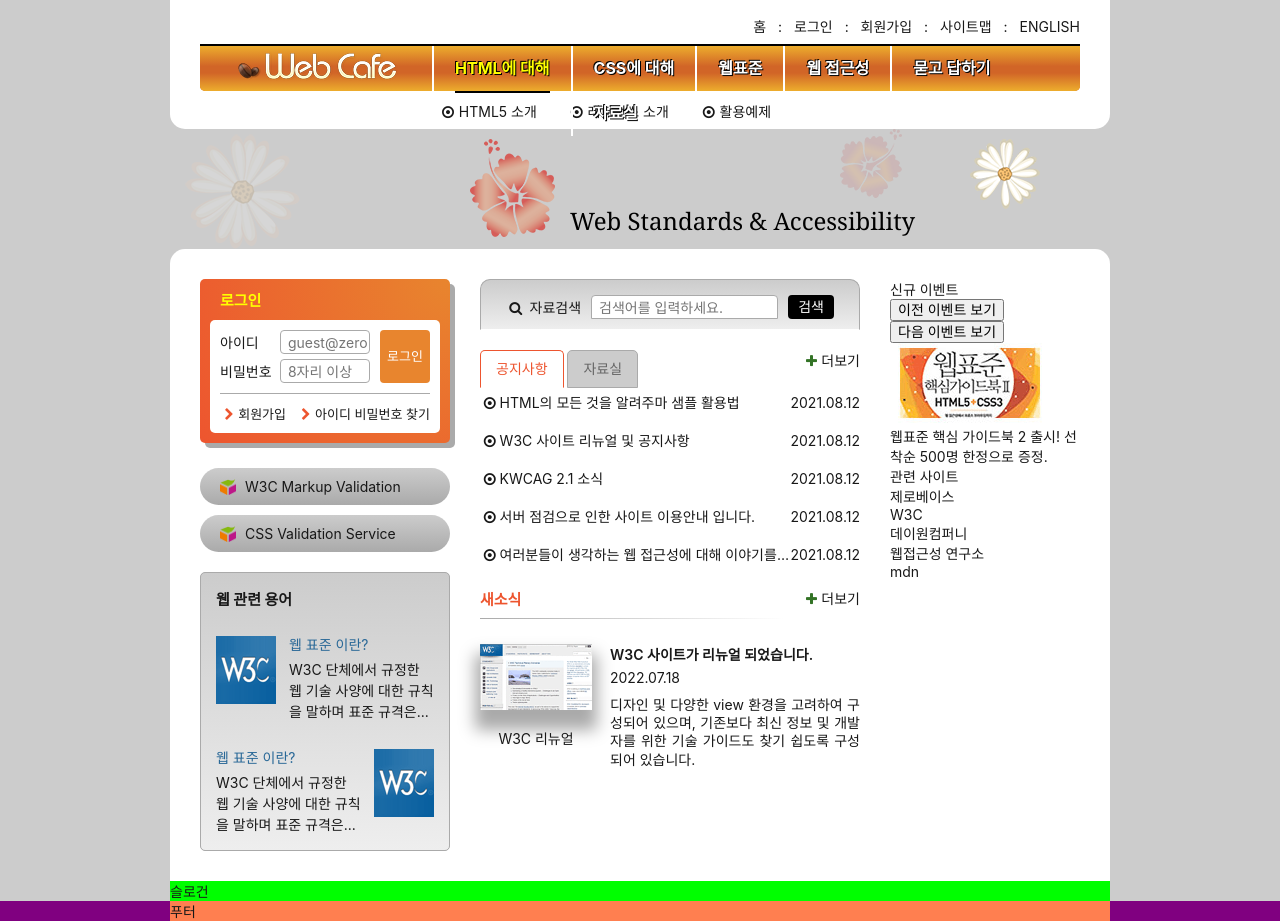
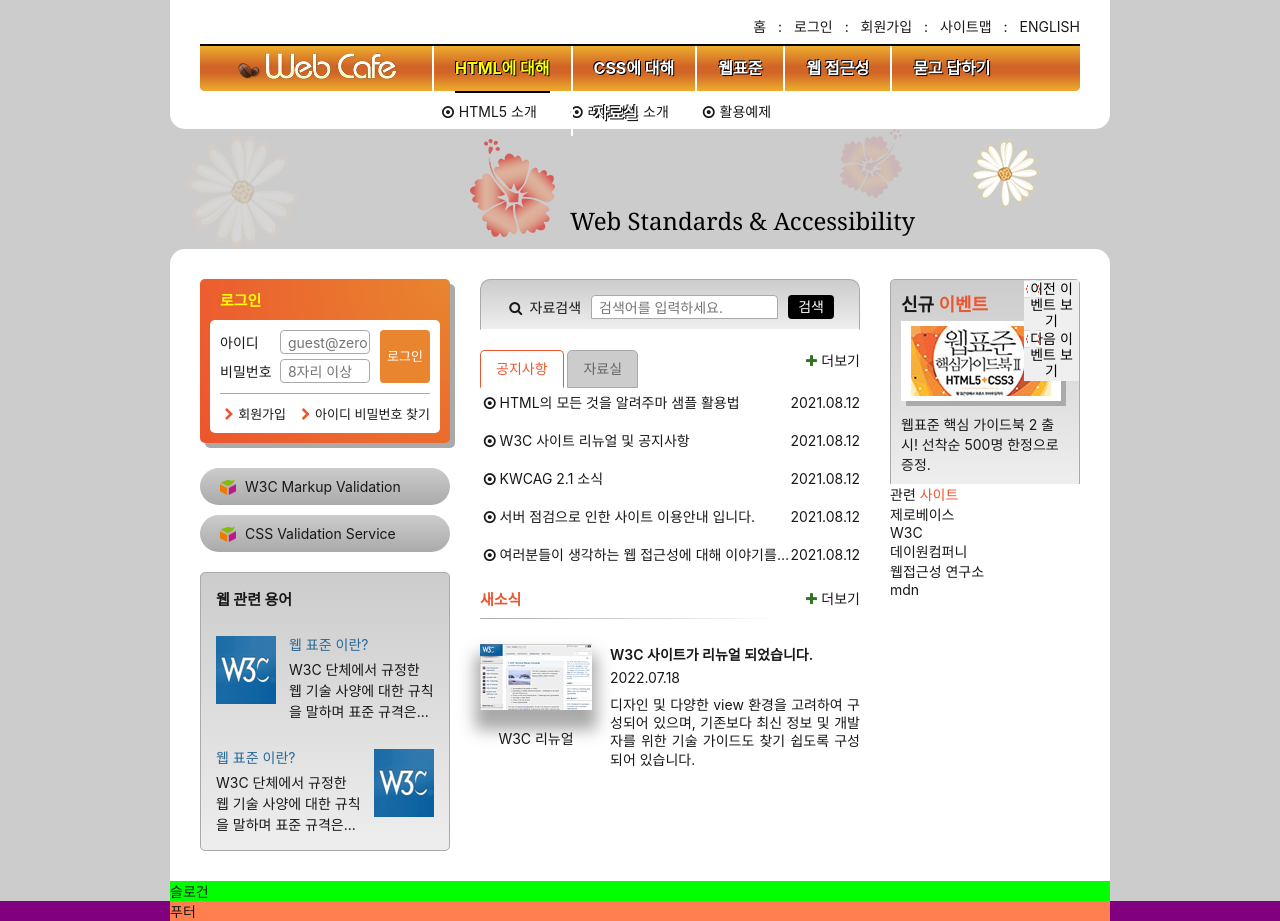
Before and after one commit to GuRaBang/zeroConnecTo, a website: page HTML5/index.html in a window 1280 px wide. Drawn offline with Linux system fonts and the light colour scheme; a web font is replaced by a local one.

Commit message:
혼자 신규이벤트

```diff
--- a/HTML5/css/index.css
+++ b/HTML5/css/index.css
@@ -666,6 +666,51 @@
   padding: 8px;
 }
 
+.event {
+  background: #ccc linear-gradient(to bottom, #ccc, #eee);
+  padding-top: 10px;
+  position: relative;
+  padding: 10px 10px;
+  border: 1px solid #aaa;
+  border-bottom: transparent;
+  border-radius: 5px 5px 0 0;
+}
+
+.event-title {
+  font-size: 18px;
+  padding-bottom: 5px;
+  font-weight: 700;
+}
+
+.accent-color{
+  color: #ed552f;
+}
+
+.event-button-wrapper{
+  background-color: lightcoral;
+  position: absolute;
+  width: 55px;
+  top: 0;
+  right: 0;
+}
+
+.event-button-prev, .event-button-next{
+  background-image: url(./images/back_forward.png);
+  background-repeat: no-repeat;
+  background-size: 18px 18px;
+  border: 0;
+}
+
+.event-button-next{
+
+}
+
+
+.event-thumbnail img{
+  margin-bottom: 10px;
+  box-shadow: 5px 5px #aaa;
+}
+
 
 
 
```
